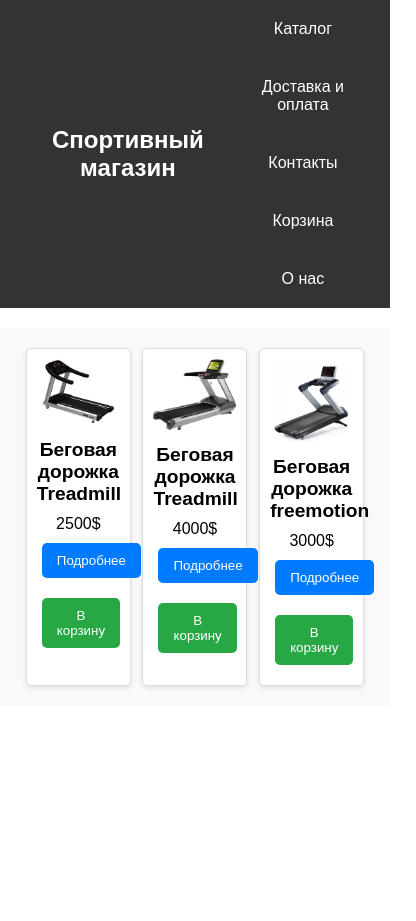
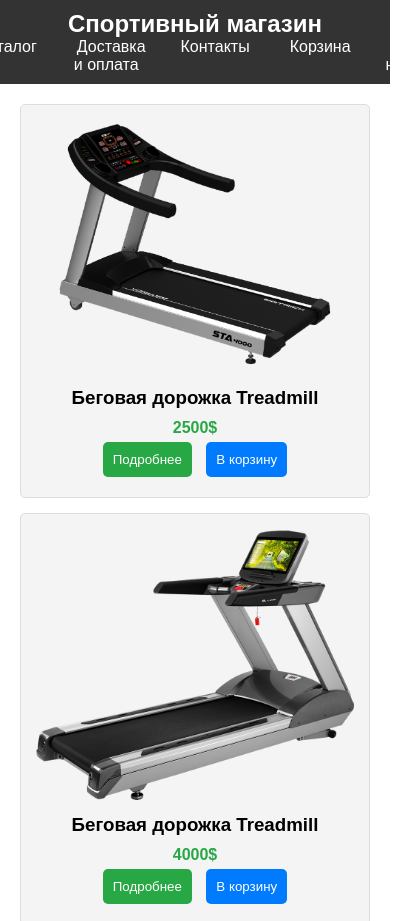
Before and after one commit to Blistyavi/testshop, a plain HTML site: page beg.html in a window 390 px wide. Shown: the top 921 px of the page, 416 px wide, since content can reach past the window. Before the commit the page ends 844 px from the top, so only its background shows below. Drawn offline with Linux system fonts and the light colour scheme.

Commit message:
end commit

```diff
--- a/beg.html
+++ b/beg.html
@@ -19,125 +19,111 @@
             background-color: #333;
             color: white;
             padding: 10px 20px;
+            text-align: center;
         }
 
-        header nav {
+        header nav ul {
             display: flex;
-            justify-content: space-between;
-            align-items: center;
+            list-style: none;
+            justify-content: center;
         }
 
-        header ul {
-            list-style: none;
-            display: flex;
-            gap: 20px;
+        header nav ul li {
+            position: relative;
+            margin: 0 15px;
         }
 
-        header ul li {
-            position: relative;
+        header nav ul li a {
+            color: white;
+            text-decoration: none;
+            padding: 5px;
         }
 
-        header ul li a {
-            color: white;
-            text-decoration: none;
-            padding: 5px 10px;
-            display: block;
-        }
-
-        header ul li a:hover {
-            background-color: #444;
-        }
-
-        header ul li ul {
+        header nav ul li ul {
             display: none;
             position: absolute;
             top: 100%;
             left: 0;
-            background-color: #444;
+            background: #444;
+            list-style: none;
             padding: 10px 0;
-            list-style: none;
-            z-index: 1000;
         }
 
-        header ul li:hover ul {
+        header nav ul li:hover ul {
             display: block;
         }
 
-        header ul li ul li a {
-            padding: 5px 20px;
+        header nav ul li ul li {
+            margin: 0;
+        }
+
+        header nav ul li ul li a {
+            padding: 5px 10px;
+            display: block;
+            color: white;
         }
 
         .products {
             display: flex;
-            justify-content: space-around;
-            margin: 20px 0;
+            flex-wrap: wrap;
+            gap: 20px;
+            justify-content: center;
             padding: 20px;
-            background-color: #f9f9f9;
         }
 
         .product {
-            background-color: white;
+            background: #f4f4f4;
             border: 1px solid #ddd;
             border-radius: 5px;
+            padding: 15px;
+            text-align: center;
             width: 30%;
-            padding: 10px;
-            text-align: center;
-            box-shadow: 0 2px 5px rgba(0, 0, 0, 0.1);
         }
 
         .product img {
-            max-width: 100%;
+            width: 100%;
+            height: auto;
             border-radius: 5px;
         }
 
         .product h3 {
             margin: 10px 0;
-            font-size: 1.2em;
+        }
+
+        .product p {
+            color: #28a745;
+            font-weight: bold;
         }
 
         .product button {
-            margin: 10px 5px;
-            padding: 10px 15px;
+            margin: 5px;
+            padding: 10px;
             border: none;
             border-radius: 5px;
+            background-color: #007bff;
+            color: white;
             cursor: pointer;
         }
 
-        .product .details {
-            background-color: #007BFF;
-            color: white;
+        .product button.details {
+            background-color: #28a745;
         }
 
-        .product .cart {
-            background-color: #28a745;
-            color: white;
-        }
-
-        .product button:hover {
-            opacity: 0.9;
-        }
+        /* Адаптивность */
         @media (max-width: 768px) {
-            .product-card {
-                width: calc(50% - 20px);
-            }
-
-            header nav ul {
-                flex-direction: column;
-            }
-
-            header nav ul li {
-                margin: 5px 0;
+            .product {
+                width: 45%; /* Два товара в ряд */
             }
         }
 
         @media (max-width: 480px) {
-            .product-card {
-                width: 100%;
+            .products {
+                flex-direction: column; /* Вертикальное расположение */
+                gap: 15px;
             }
 
-            header {
-                flex-direction: column;
-                text-align: center;
+            .product {
+                width: 100%; /* Товар на всю ширину */
             }
         }
     </style>
```
Also changed, not shown: gant.html (+50 -64 lines), index.html (+50 -64 lines).
